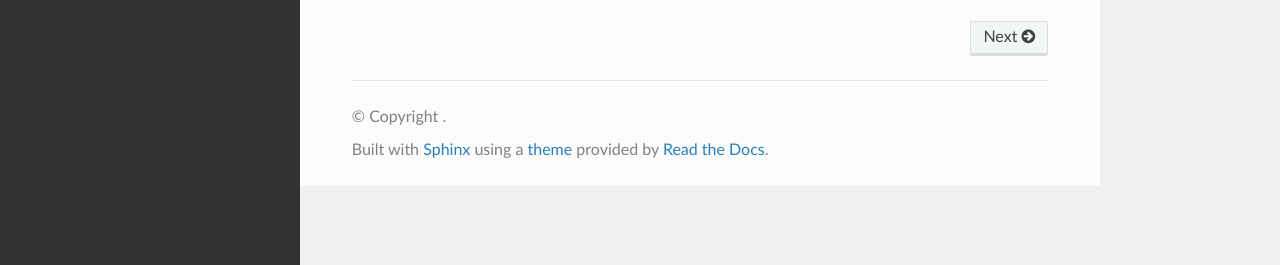
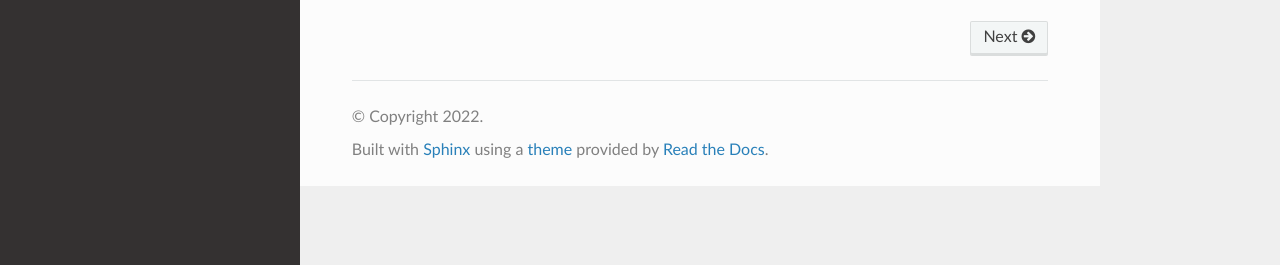
Before and after one commit to RyanABaxley/eeg-tutorial, a Sphinx documentation site: the page built from docs/source/index.rst, in a window 1280 px wide. Shown: the part 632-897 px from the top of the page. Built offline with Sphinx 7.4.7 and the Read the Docs theme 2.0.0, drawn with Linux system fonts in a browser that asks for light colours.

Commit message:
Add copyright

```diff
--- a/docs/source/conf.py
+++ b/docs/source/conf.py
@@ -4,6 +4,7 @@
 
 project = 'Franciscan EEG Guide'
 author = 'Baxley'
+copyright = '2022'
 
 release = '0.1'
 version = '0.1.0'
```
